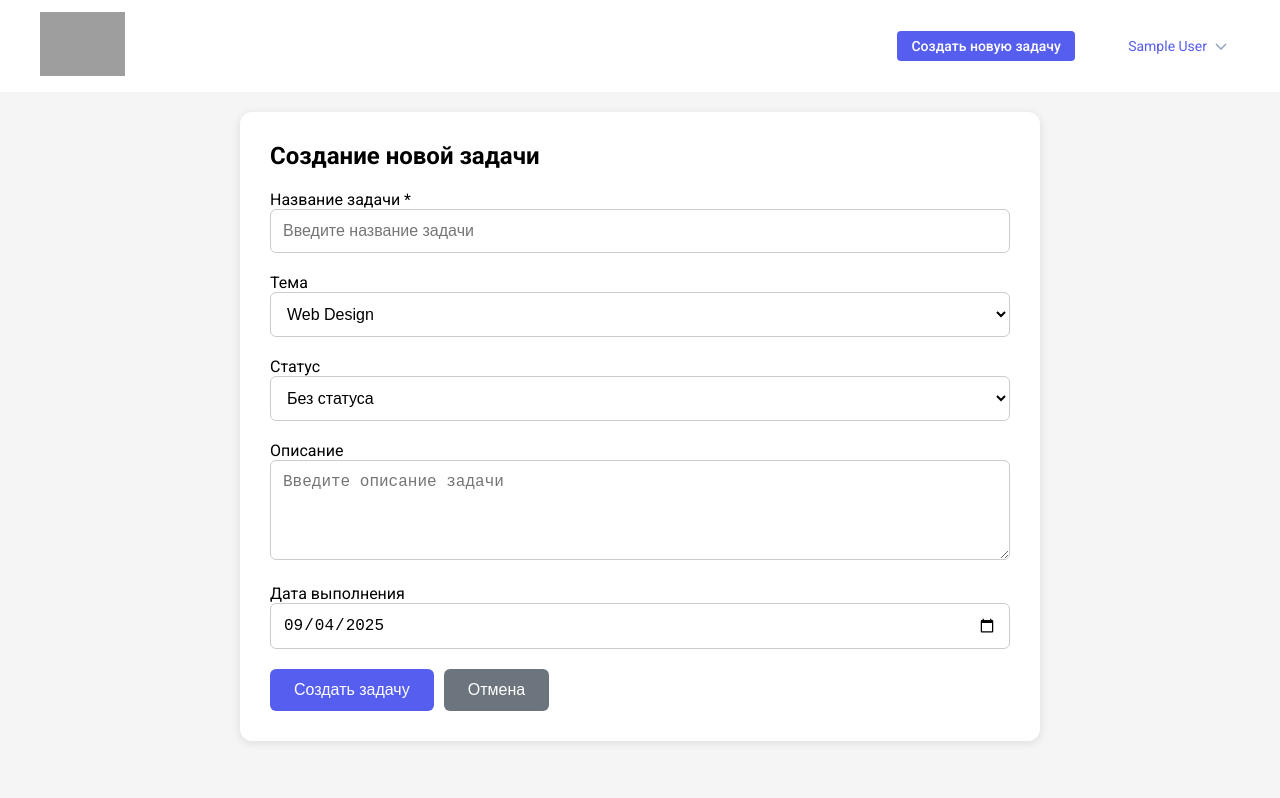
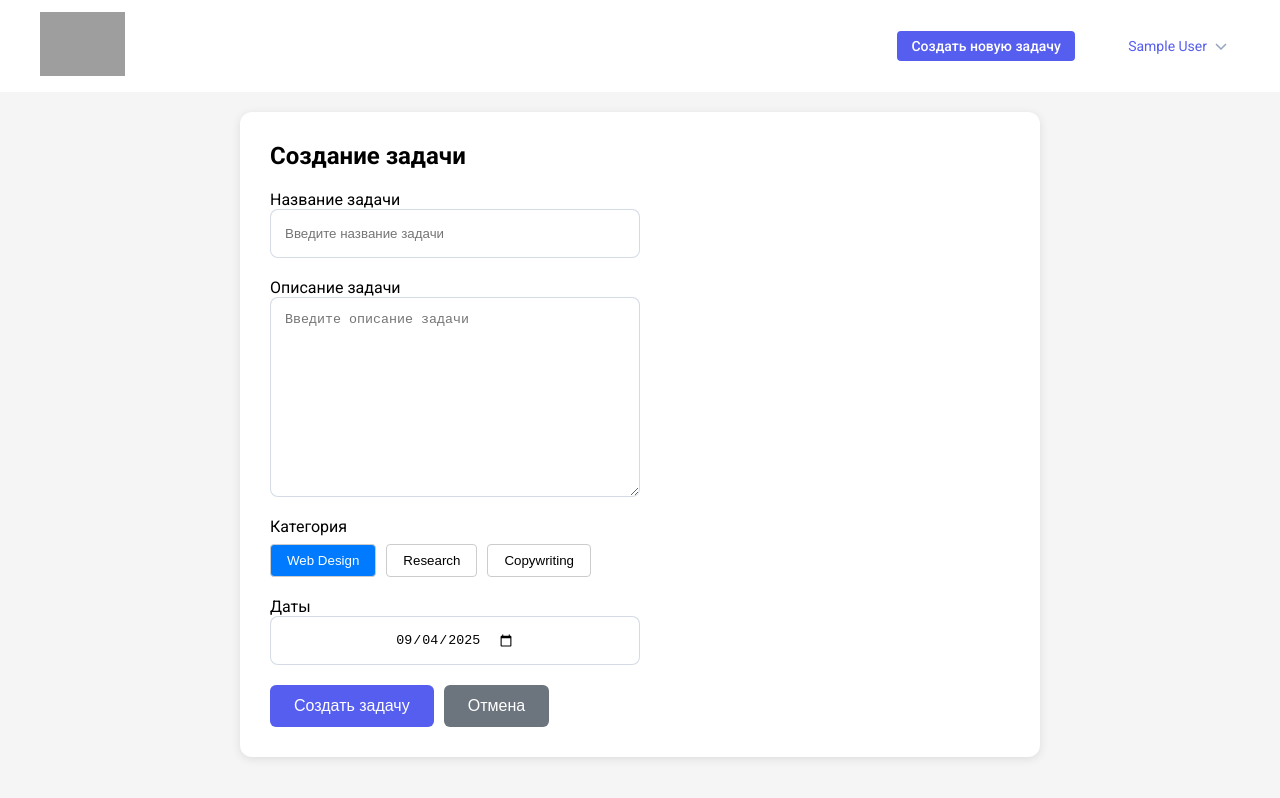
Before and after one commit to yanakrtvn/skypro-kanban, a React (Vite) app: page /card/new in a window 1280 px wide. Shown: the top 798 px of the page. Built offline with nearby package versions, Linux system fonts and the light colour scheme; sample sign-in values are in the browser's storage; grey boxes are pictures that could not be loaded.

Commit message:
вариант 2.

```diff
--- a/src/components/Column/Column.jsx
+++ b/src/components/Column/Column.jsx
@@ -10,7 +10,6 @@ import {
 function Column({ title, cards, onTaskUpdate, onTaskDelete }) {
   const [isDraggingOver, setIsDraggingOver] = useState(false);
 
-  // Обработчик события при перетаскивании над колонкой
   const handleDragOver = (e) => {
     e.preventDefault();
     setIsDraggingOver(true);
@@ -21,18 +20,16 @@ function Column({ title, cards, onTaskUpdate, onTaskDelete }) {
     setIsDraggingOver(false);
   };
 
-  // Обработчик события при отпускании карточки
   const handleDrop = (e) => {
     e.preventDefault();
     setIsDraggingOver(false);
 
     const taskId = e.dataTransfer.getData('taskId');
     if (taskId && onTaskUpdate) {
-      onTaskUpdate(taskId, title); // Обновляем статус задачи
+      onTaskUpdate(taskId, title);
     }
   };
 
-  // Функция для форматирования даты
   const formatDate = (dateString) => {
     const date = new Date(dateString);
     return date.toLocaleDateString('ru-RU', {
--- a/src/components/PopNewCard/PopNewCard.styled.js
+++ b/src/components/PopNewCard/PopNewCard.styled.js
@@ -138,7 +138,6 @@ export const SFormNewCreate = styled.button`
   cursor: pointer;
 `;
 
-// Calendar components (аналогичные тем, что в PopBrowse)
 export const SCalendar = styled.div`
   width: 182px;
   margin-bottom: 20px;
@@ -221,7 +220,6 @@ export const SNavAction = styled.div`
   }
 `;
 
-// Categories components
 export const SCategories = styled.div`
   margin-bottom: 20px;
 `;
--- a/src/main.jsx
+++ b/src/main.jsx
@@ -6,10 +6,9 @@ import App from './App.jsx'
 import { GlobalStyles } from './components/GlobalStyles.styled.js'
 
 createRoot(document.getElementById('root')).render(
-  <StrictMode>
+
     <BrowserRouter>
     <GlobalStyles />
     <App />
     </BrowserRouter>
-  </StrictMode>,
-)
+    )
--- a/src/pages/CardPage/CardPage.jsx
+++ b/src/pages/CardPage/CardPage.jsx
@@ -14,7 +14,6 @@ import {
   SCardPageInput,
   SCardPageSelect,
   SCardPageTextarea,
-  SCardPageBackLink
 } from "./CardPage.styled";
 
 const statuses = [
@@ -145,6 +144,10 @@ function CardPage({ userData, token }) {
     setIsEditing(false);
   };
 
+  const handleClose = () => {
+    navigate('/');
+  };
+
   if (isLoading) {
     return (
       <>
@@ -184,19 +187,25 @@ function CardPage({ userData, token }) {
       <SCardPage>
         <div className="container">
           <SCardPageContainer>
-            <SCardPageBackLink to="/">
-              ← Назад к задачам
-            </SCardPageBackLink>
-
             {error && <SError>{error}</SError>}
-
             <SCardPageContent>
               <SCardPageTitle>
-                {isEditing ? "Редактирование задачи" : "Название задачи"}
+                {isEditing ? "Редактирование задачи" : task.title}
               </SCardPageTitle>
 
               {isEditing ? (
                 <SCardPageForm onSubmit={handleSave}>
+                  <div>
+                    <label>Название задачи:</label>
+                    <SCardPageInput
+                      type="text"
+                      name="title"
+                      value={formData.title}
+                      onChange={handleChange}
+                      required
+                    />
+                  </div>
+
                   <div>
                     <label>Статус:</label>
                     <SCardPageSelect
@@ -209,6 +218,7 @@ function CardPage({ userData, token }) {
                       ))}
                     </SCardPageSelect>
                   </div>
+
                   <div>
                     <label>Тема:</label>
                     <SCardPageSelect
@@ -221,8 +231,6 @@ function CardPage({ userData, token }) {
                       ))}
                     </SCardPageSelect>
                   </div>
-
-
 
                   <div>
                     <label>Описание задачи:</label>
@@ -244,17 +252,17 @@ function CardPage({ userData, token }) {
                     />
                   </div>
 
-                  <div style={{ flexDirection: 'row', gap: '10px', marginTop: '20px' }}>
+                  <div style={{ display: 'flex', gap: '10px', marginTop: '20px', flexWrap: 'wrap' }}>
                     <SCardPageButton type="submit" style={{ background: '#565EEF', color: 'white' }}>
                       Сохранить
                     </SCardPageButton>
                     <SCardPageButton type="button" onClick={handleCancel} style={{ background: 'transparent', border: '0.7px solid #565EEF', color: '#565EEF' }}>
                       Отменить
                     </SCardPageButton>
-                    <SCardPageButton type="button" onClick={handleCancel} style={{ background: 'transparent', border: '0.7px solid #565EEF', color: '#565EEF' }}>
+                    <SCardPageButton type="button" onClick={handleDelete} style={{ background: '#ff4444', color: 'white' }}>
                       Удалить задачу
                     </SCardPageButton>
-                    <SCardPageButton type="button" onClick={handleCancel} style={{ background: 'transparent', border: '0.7px solid #565EEF', color: '#565EEF' }}>
+                    <SCardPageButton type="button" onClick={handleClose} style={{ background: 'transparent', border: '0.7px solid #565EEF', color: '#565EEF' }}>
                       Закрыть
                     </SCardPageButton>
                   </div>
@@ -264,21 +272,16 @@ function CardPage({ userData, token }) {
                   <p><strong>Статус:</strong> {task.status}</p>
                   <p><strong>Описание:</strong> {task.description || 'Нет описания'}</p>
                   <p><strong>Тема:</strong> {task.topic}</p>
-
-
                   <p><strong>Даты:</strong> {new Date(task.date).toLocaleDateString()}</p>
 
                   <div style={{ display: 'flex', gap: '10px', marginTop: '20px', flexWrap: 'wrap' }}>
                     <SCardPageButton onClick={() => setIsEditing(true)} style={{ background: '#565EEF', color: 'white' }}>
-                      Сохранить
-                    </SCardPageButton>
-                    <SCardPageButton onClick={() => navigate('/')} style={{ background: 'transparent', border: '0.7px solid #565EEF', color: '#565EEF' }}>
-                      Отменить
+                      Редактировать
                     </SCardPageButton>
                     <SCardPageButton onClick={handleDelete} style={{ background: '#ff4444', color: 'white' }}>
                       Удалить задачу
                     </SCardPageButton>
-                    <SCardPageButton onClick={() => navigate('/')} style={{ background: 'transparent', border: '0.7px solid #565EEF', color: '#565EEF' }}>
+                    <SCardPageButton onClick={handleClose} style={{ background: 'transparent', border: '0.7px solid #565EEF', color: '#565EEF' }}>
                       Закрыть
                     </SCardPageButton>
                   </div>
--- a/src/pages/LoginPage/LoginPage.jsx
+++ b/src/pages/LoginPage/LoginPage.jsx
@@ -33,7 +33,6 @@ function LoginPage({ setIsAuth, setUserData, setToken }) {
     const handleLogin = async (e) => {
         e.preventDefault();
 
-        // Валидация
         if (!formData.login.trim() || !formData.password.trim()) {
             setError('Пожалуйста, заполните все поля');
             return;
@@ -48,7 +47,6 @@ function LoginPage({ setIsAuth, setUserData, setToken }) {
                 password: formData.password
             });
 
-            // Сохраняем токен и данные пользователя
             localStorage.setItem('token', response.user.token);
             setToken(response.user.token);
             setIsAuth(true);
--- a/src/pages/MainPage/MainPage.jsx
+++ b/src/pages/MainPage/MainPage.jsx
@@ -54,9 +54,8 @@ function MainPage({ userData, token }) {
 
   useEffect(() => {
     loadTasks();
-  }, [loadTasks]); // Теперь loadTasks в зависимостях
+  }, [loadTasks]);
 
-  // Функция для обновления статуса задачи
   const updateTaskStatus = async (taskId, newStatus) => {
     try {
       const allTasks = columns.flatMap(column => column.cards);
@@ -85,7 +84,6 @@ function MainPage({ userData, token }) {
     }
   };
 
-  // Функция для удаления задачи
   const deleteTask = async (taskId) => {
     try {
       const authToken = token || localStorage.getItem('token');
--- a/src/pages/NewCardPage/NewCardPage.jsx
+++ b/src/pages/NewCardPage/NewCardPage.jsx
@@ -13,7 +13,6 @@ import {
   SError
 } from "./NewCardPage.styled";
 
-// Выносим константы за пределы компонента
 const statuses = [
   "Без статуса",
   "Нужно сделать",
@@ -35,7 +34,7 @@ function NewCardPage({ userData, token }) {
     topic: topic[0],
     status: statuses[0],
     description: '',
-    date: new Date().toISOString().split('T')[0] // текущая дата по умолчанию
+    date: new Date().toISOString().split('T')[0]
   });
   const [error, setError] = useState('');
   const [isLoading, setIsLoading] = useState(false);
@@ -53,7 +52,6 @@ function NewCardPage({ userData, token }) {
   const handleSubmit = async (e) => {
     e.preventDefault();
 
-    // Валидация
     if (!formData.title.trim()) {
       setError('Пожалуйста, введите название задачи');
       return;
@@ -69,7 +67,6 @@ function NewCardPage({ userData, token }) {
         throw new Error('Токен авторизации не найден');
       }
 
-      // Используем правильный метод postTask вместо createTask
       await kanbanAPI.postTask({
         token: authToken,
         task: {
@@ -81,7 +78,6 @@ function NewCardPage({ userData, token }) {
         }
       });
 
-      // Перенаправляем на главную страницу после успешного создания
       navigate('/');
     } catch (error) {
       console.error('Ошибка создания задачи:', error);
@@ -101,13 +97,13 @@ return (
       <SNewCardPage>
         <div className="container">
           <SNewCardContainer>
-            <h2>Создание новой задачи</h2>
+            <h2>Создание задачи</h2>
 
             {error && <SError>{error}</SError>}
 
             <SNewCardForm onSubmit={handleSubmit}>
               <div>
-                <label>Название задачи *</label>
+                <label>Название задачи</label>
                 <SNewCardInput
                   type="text"
                   name="title"
@@ -120,35 +116,7 @@ return (
               </div>
 
               <div>
-                <label>Тема</label>
-                <SNewCardSelect
-                  name="topics"
-                  value={formData.topic}
-                  onChange={handleChange}
-                  disabled={isLoading}
-                >
-                  {topic.map(topic => (
-                    <option key={topic} value={topic}>{topic}</option>
-                  ))}
-                </SNewCardSelect>
-              </div>
-
-              <div>
-                <label>Статус</label>
-                <SNewCardSelect
-                  name="status"
-                  value={formData.status}
-                  onChange={handleChange}
-                  disabled={isLoading}
-                >
-                  {statuses.map(status => (
-                    <option key={status} value={status}>{status}</option>
-                  ))}
-                </SNewCardSelect>
-              </div>
-
-              <div>
-                <label>Описание</label>
+                <label>Описание задачи</label>
                 <SNewCardTextarea
                   name="description"
                   value={formData.description}
@@ -160,7 +128,37 @@ return (
               </div>
 
               <div>
-                <label>Дата выполнения</label>
+  <label>Категория</label>
+  <div style={{ display: 'flex', gap: '10px', marginTop: '8px' }}>
+    {topic.map(topicItem => (
+      <button
+        key={topicItem}
+        type="button"
+        onClick={() => handleChange({
+          target: {
+            name: 'topics',
+            value: topicItem
+          }
+        })}
+        disabled={isLoading}
+        style={{
+          padding: '8px 16px',
+          border: '1px solid #ccc',
+          backgroundColor: formData.topic === topicItem ? '#007bff' : '#fff',
+          color: formData.topic === topicItem ? '#fff' : '#000',
+          borderRadius: '4px',
+          cursor: isLoading ? 'not-allowed' : 'pointer',
+          opacity: isLoading ? 0.6 : 1
+        }}
+      >
+        {topicItem}
+      </button>
+    ))}
+  </div>
+</div>
+
+              <div>
+                <label>Даты</label>
                 <SNewCardInput
                   type="date"
                   name="date"
--- a/src/pages/NewCardPage/NewCardPage.styled.js
+++ b/src/pages/NewCardPage/NewCardPage.styled.js
@@ -35,11 +35,17 @@ export const SNewCardLabel = styled.label`
 `;
 
 export const SNewCardInput = styled.input`
-    width: 100%;
-    padding: 12px;
-    border: 1px solid #ccc;
-    border-radius: 6px;
-    font-size: 16px;
+    width: 370px;
+    height: 49px;
+    display: flex;
+    flex-direction: row;
+    justify-content: center;
+    align-items: center;
+    gap: 14;
+    padding: 14px;
+    box-sizing: border-box;
+    border: 0.7px solid rgba(148, 166, 190, 0.4);
+    border-radius: 8px;
 
     &:focus {
         outline: none;
@@ -48,13 +54,17 @@ export const SNewCardInput = styled.input`
 `;
 
 export const SNewCardTextarea = styled.textarea`
-    width: 100%;
-    padding: 12px;
-    border: 1px solid #ccc;
-    border-radius: 6px;
-    font-size: 16px;
-    resize: vertical;
-    min-height: 100px;
+    width: 370px;
+    height: 200px;
+    display: flex;
+    flex-direction: row;
+    justify-content: center;
+    align-items: center;
+    gap: 14;
+    padding: 14px;
+    box-sizing: border-box;
+    border: 0.7px solid rgba(148, 166, 190, 0.4);
+    border-radius: 8px;
 
     &:focus {
         outline: none;
--- a/src/pages/RegisterPage/RegisterPage.jsx
+++ b/src/pages/RegisterPage/RegisterPage.jsx
@@ -38,14 +38,12 @@ function RegisterPage({ setIsAuth, setUserData, setToken }) {
         setError('');
 
         try {
-            // Вызываем API регистрации
             const response = await authAPI.register({
                 name: formData.name,
                 login: formData.login,
                 password: formData.password
             });
 
-            // Сохраняем токен и данные пользователя
             setToken(response.user.token);
             setIsAuth(true);
             setUserData({
```
Also changed, not shown: src/components/Card/Card.jsx (+16 -37 lines), src/services/api.js (+4 -11 lines).
